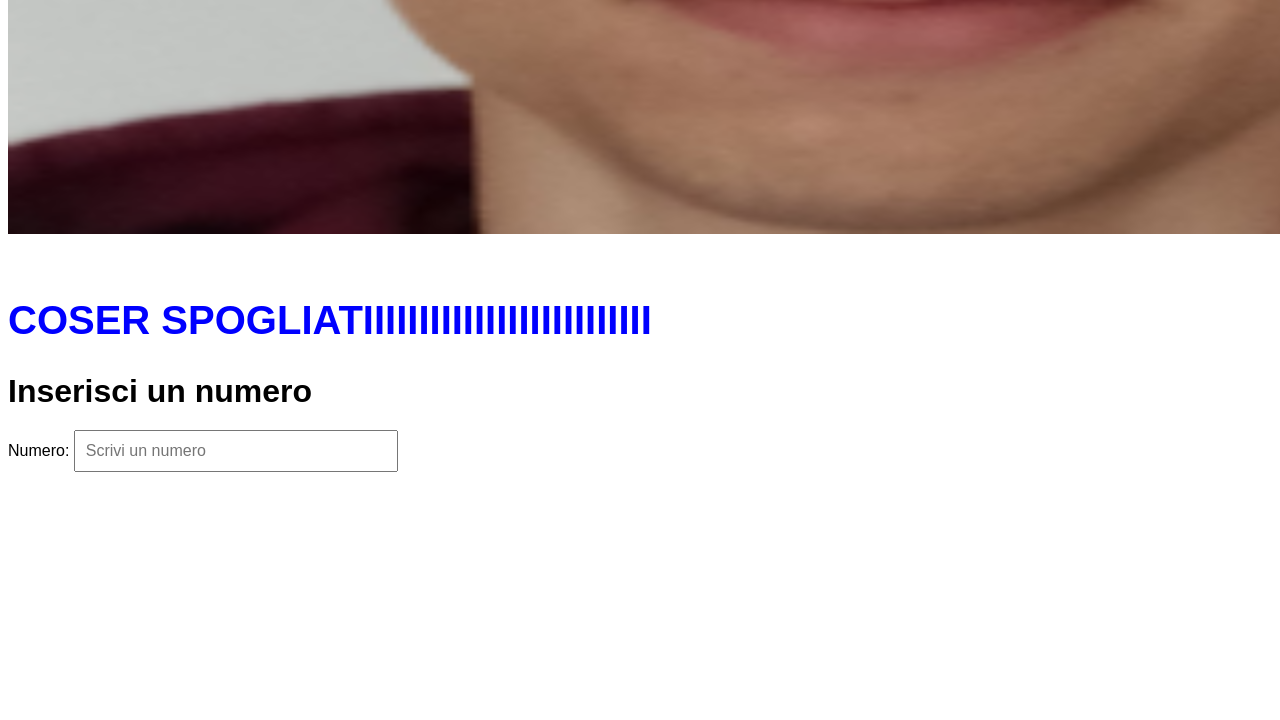
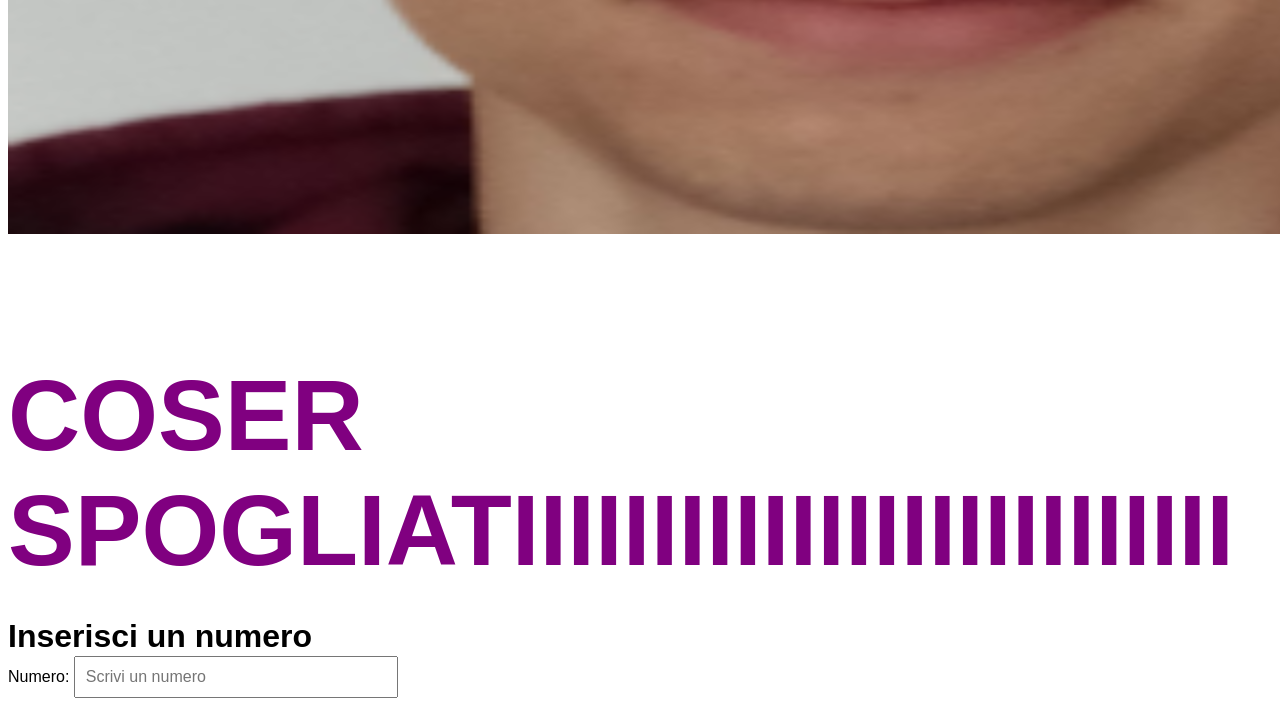
Before and after one commit to marco-tarco/marco-tarco.github.io, a plain HTML site: page index.html in a window 1280 px wide. Shown: the part 774-1494 px from the top of the page. Before the commit the page ends 1446 px from the top, so only its background shows below. Drawn offline with Linux system fonts and the light colour scheme.

Commit message:
Update index.html

```diff
--- a/index.html
+++ b/index.html
@@ -9,19 +9,19 @@
             font-family: Arial, sans-serif;
         }
         h1 {
-            margin-bottom: 20px; /* Spazio tra il titolo e gli altri elementi */
+            margin-bottom: 1px; /* Spazio tra il titolo e gli altri elementi */
         }
         #risposta {
-            font-size: 200px; /* Grandezza del testo */
+            font-size: 400px; /* Grandezza del testo */
             color: red;       /* Colore rosso */
             font-weight: bold;
             text-transform: uppercase; /* Trasforma il testo in maiuscolo */
             margin-bottom: 1px; /* Spazio tra la risposta e il campo di input */
         }
         #coser {
-            font-size: 40px;
+            font-size: 100px;
             font-weight: bold;
-            color: blue; /* Puoi scegliere un altro colore */
+            color: purple; /* Puoi scegliere un altro colore */
             margin-bottom: 30px; /* Distanza tra il testo "COSER" e il resto */
         }
         img {
```
